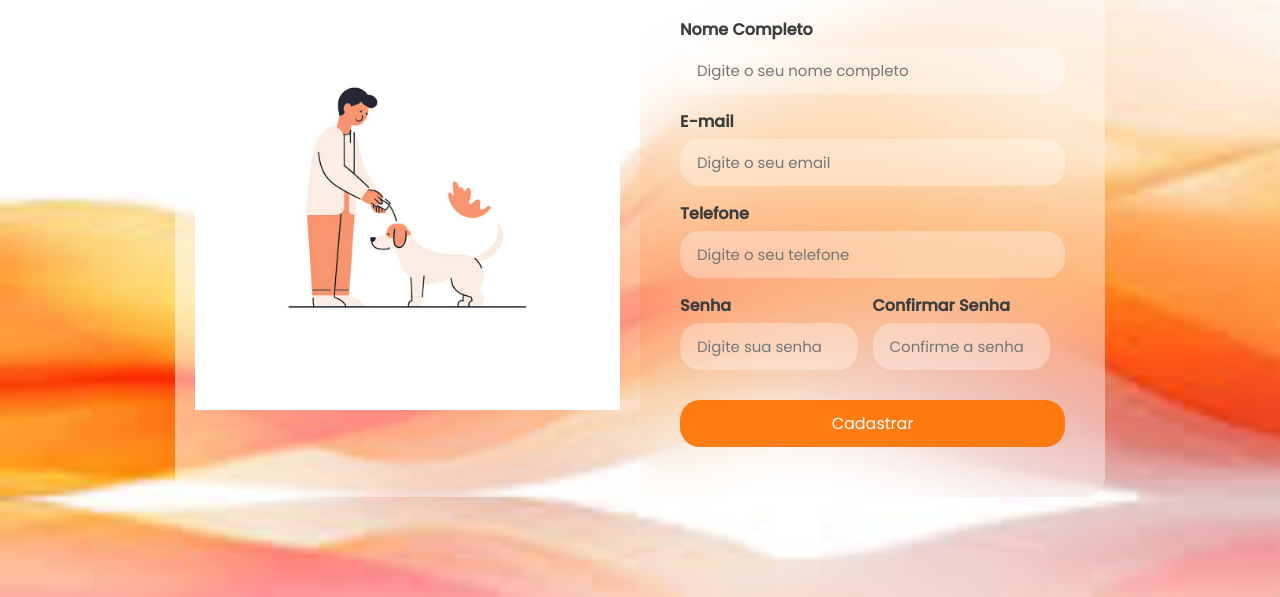
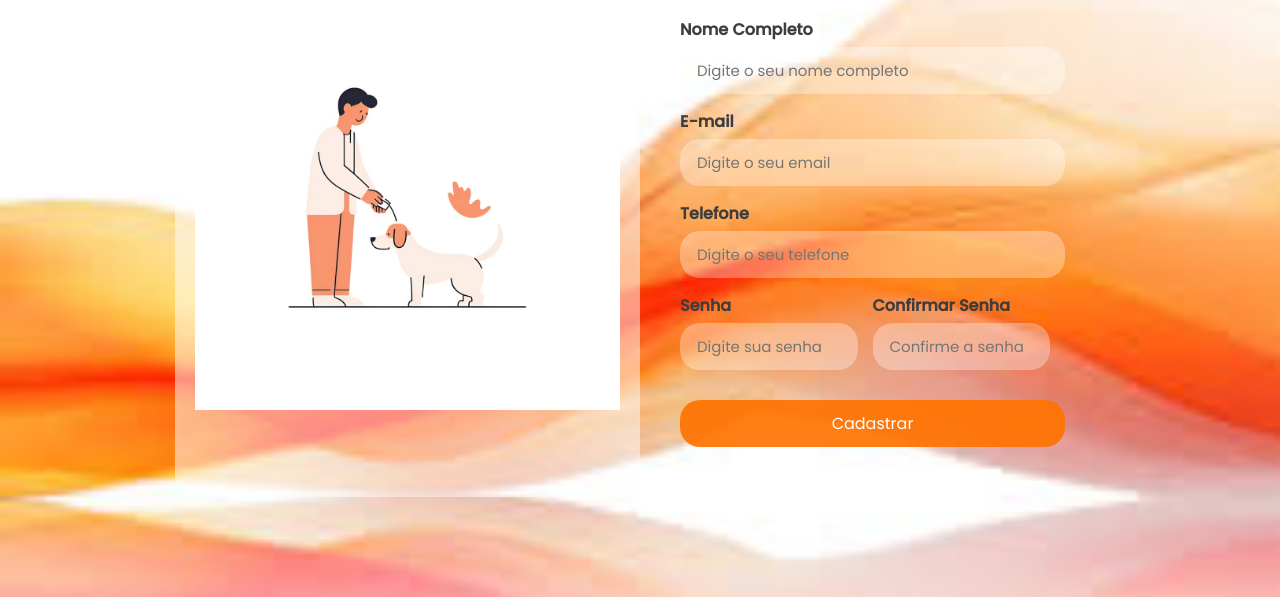
Before and after one commit to moralomila/Formularios, a plain HTML site: page site/index.html in a window 1280 px wide. Shown: the part 203-800 px from the top of the page. Drawn offline with Linux system fonts and the light colour scheme.

Commit message:
background

```diff
--- a/site/style.css
+++ b/site/style.css
@@ -37,7 +37,7 @@ body{
     width: 100%;
 }
 .form-box{
-    background-color: rgba(255, 255, 255, 0.4);
+    background-color: transparent
     backdrop-filter: blur(40px);
     padding: 30px 40px;
     width: 50%;
```
